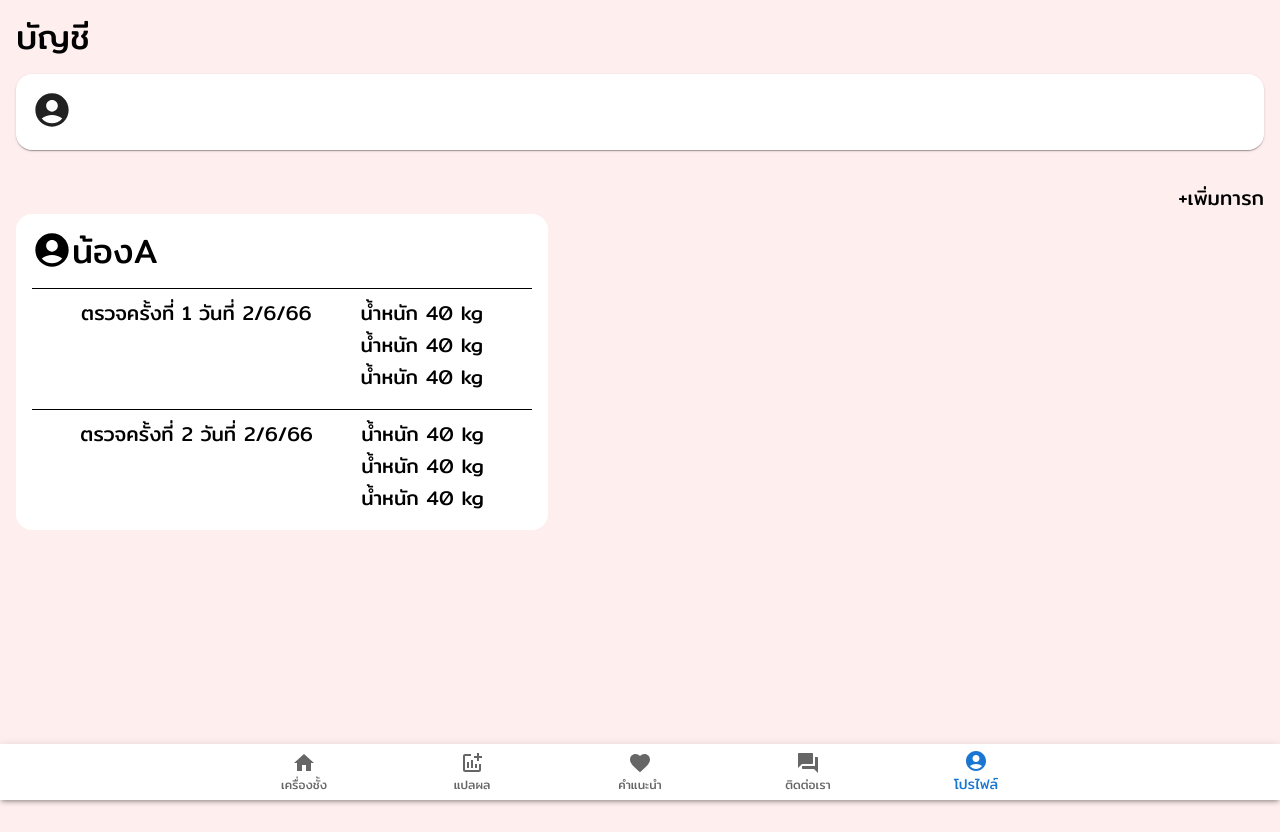
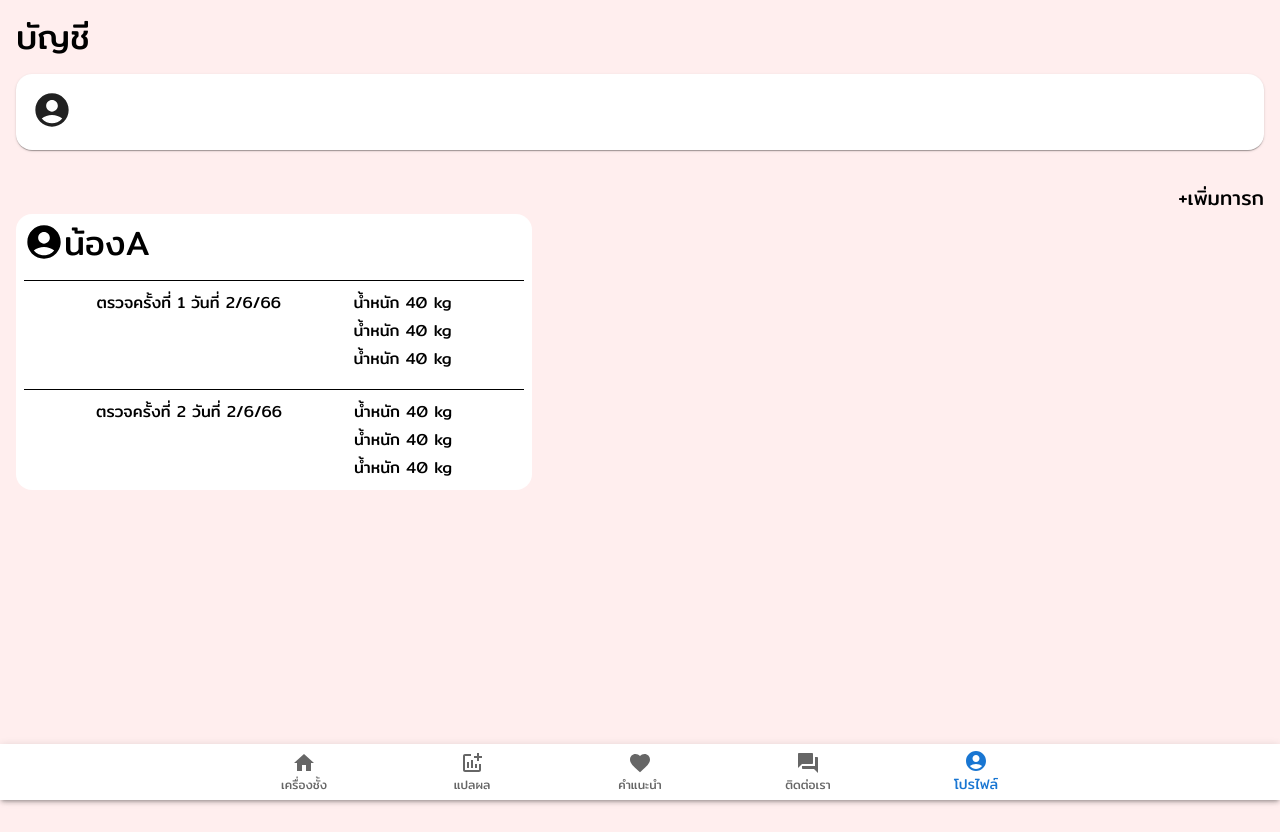
Before and after one commit to RawichSinghachai/testnur, a Next.js app: page /profile in a window 1280 px wide. Built offline with nearby package versions, Linux system fonts and the light colour scheme.

Commit message:
Add files via upload

```diff
--- a/src/pages/home.tsx
+++ b/src/pages/home.tsx
@@ -45,14 +45,14 @@ export default function Home() {
 
 
 
-      <Paper sx={{ position: 'fixed', bottom: 0, left: 0, right: 0 }} elevation={3}>
+      <Paper sx={{ position: 'fixed', bottom: 0, left: 0, right: 0,}} elevation={3}>
         <BottomNavigation
           showLabels
           value={0}
           onChange={(event, newValue) => setValue(newValue)}
         >
-          <BottomNavigationAction label="เครื่องชั้ง" icon={<HomeIcon />}  onClick={()=>{router.push('/home')}} />
-          <BottomNavigationAction label="แปลผล" icon={<AddchartIcon />} onClick={()=>{router.push('/display')}} />
+          <BottomNavigationAction label="เครื่องชั้ง" icon={<HomeIcon />}  onClick={()=>{router.push('/home')}}/>
+          <BottomNavigationAction label="แปลผล" icon={<AddchartIcon />} onClick={()=>{router.push('/display')}}/>
           <BottomNavigationAction label="คำแนะนำ" icon={<FavoriteIcon />} onClick={()=>{router.push('/advice')}}/>
           <BottomNavigationAction label="ติดต่อเรา" icon={<ForumIcon />} />
           <BottomNavigationAction label="โปรไฟล์" icon={<AccountCircleIcon />} onClick={() => { router.push('/profile') }}/>
--- a/src/pages/profile.tsx
+++ b/src/pages/profile.tsx
@@ -40,7 +40,7 @@ export default function profile({ }: Props) {
                 </Box>
 
 
-                <Box sx={{ bgcolor: 'white', p: 2, mb:4,borderRadius: 4, maxWidth: "500px" }}>
+                <Box sx={{ bgcolor: 'white', p: 1, mb:4,borderRadius: 4, maxWidth: "500px" }}>
                     <Stack direction="row" justifyContent="flex-start" sx={{ mb: 1 }}>
                         <AccountCircleIcon sx={{ fontSize: '40px' }} />
                         <Typography variant="h4" >
@@ -51,13 +51,13 @@ export default function profile({ }: Props) {
 
                     <Stack direction="row" justifyContent="space-evenly" sx={{ mt: 1 }}>
                         <Stack direction="column" justifyContent="flex-start" >
-                            <Typography variant="h6">ตรวจครั้งที่ 1 วันที่ 2/6/66</Typography>
+                            <Typography variant="subtitle1">ตรวจครั้งที่ 1 วันที่ 2/6/66</Typography>
                         </Stack>
 
                         <Stack direction="column" justifyContent="space-evenly" >
-                            <Typography variant="h6">น้ำหนัก 40 kg</Typography>
-                            <Typography variant="h6">น้ำหนัก 40 kg</Typography>
-                            <Typography variant="h6">น้ำหนัก 40 kg</Typography>
+                            <Typography variant="subtitle1">น้ำหนัก 40 kg</Typography>
+                            <Typography variant="subtitle1">น้ำหนัก 40 kg</Typography>
+                            <Typography variant="subtitle1">น้ำหนัก 40 kg</Typography>
                         </Stack>
                     </Stack>
 
@@ -65,13 +65,13 @@ export default function profile({ }: Props) {
 
                     <Stack direction="row" justifyContent="space-evenly" sx={{ mt: 1 }}>
                         <Stack direction="column" justifyContent="flex-start" >
-                            <Typography variant="h6">ตรวจครั้งที่ 2 วันที่ 2/6/66</Typography>
+                            <Typography variant="subtitle1">ตรวจครั้งที่ 2 วันที่ 2/6/66</Typography>
                         </Stack>
 
                         <Stack direction="column" justifyContent="space-evenly" >
-                            <Typography variant="h6">น้ำหนัก 40 kg</Typography>
-                            <Typography variant="h6">น้ำหนัก 40 kg</Typography>
-                            <Typography variant="h6">น้ำหนัก 40 kg</Typography>
+                            <Typography variant="subtitle1">น้ำหนัก 40 kg</Typography>
+                            <Typography variant="subtitle1">น้ำหนัก 40 kg</Typography>
+                            <Typography variant="subtitle1">น้ำหนัก 40 kg</Typography>
                         </Stack>
                     </Stack>
 
--- a/src/pages/register.tsx
+++ b/src/pages/register.tsx
@@ -31,7 +31,7 @@ export default function register({ }: Props) {
     };
     return (
         <div >
-            <Box sx={{ display: 'flex', flexDirection: 'column', alignItems: 'center', bgcolor: '#FFEEEE', height: '100vh', p: 2 }}>
+            <Box sx={{ display: 'flex', flexDirection: 'column', alignItems: 'center', bgcolor: '#FFEEEE', height: '100%', p: 2 }}>
 
                 <Box sx={{ pb: 2, mt: 2 }}>
                     <Stack direction="row" justifyContent="flex-start">
@@ -62,7 +62,9 @@ export default function register({ }: Props) {
                         <MenuItem value={30}>Thirty</MenuItem>
                     </Select>
 
-                    <TextField label="รหัสผ่าน" variant="outlined" sx={{ my: 2 }} />
+                    <TextField label="เบอร์โทรศัพท์" variant="outlined" sx={{ my: 2 }} />
+
+                    <TextField label="รหัสผ่าน" variant="outlined" sx={{ mb: 2 }} />
 
                     <Typography variant='h6' sx={{ py: 2 }}>AND</Typography>
 
```
Also changed, not shown: src/pages/index.tsx (+14 -6 lines).
